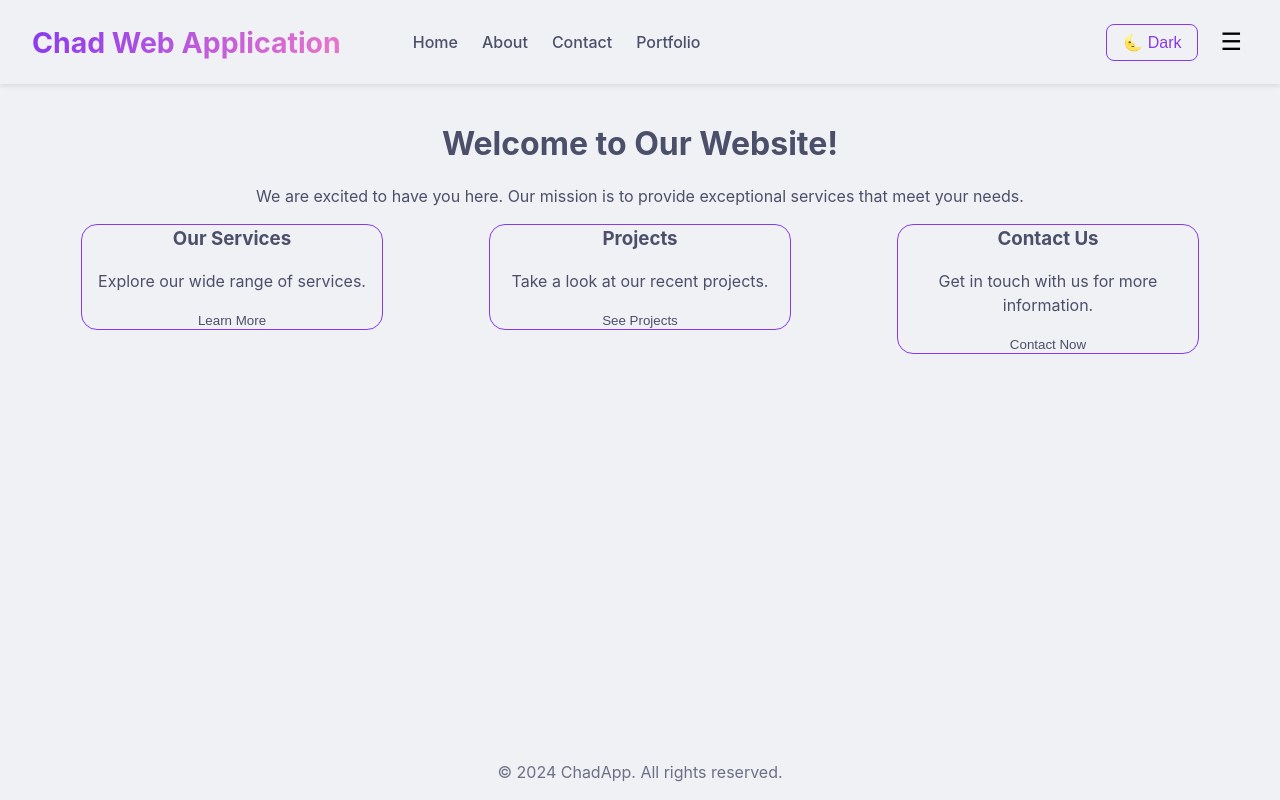
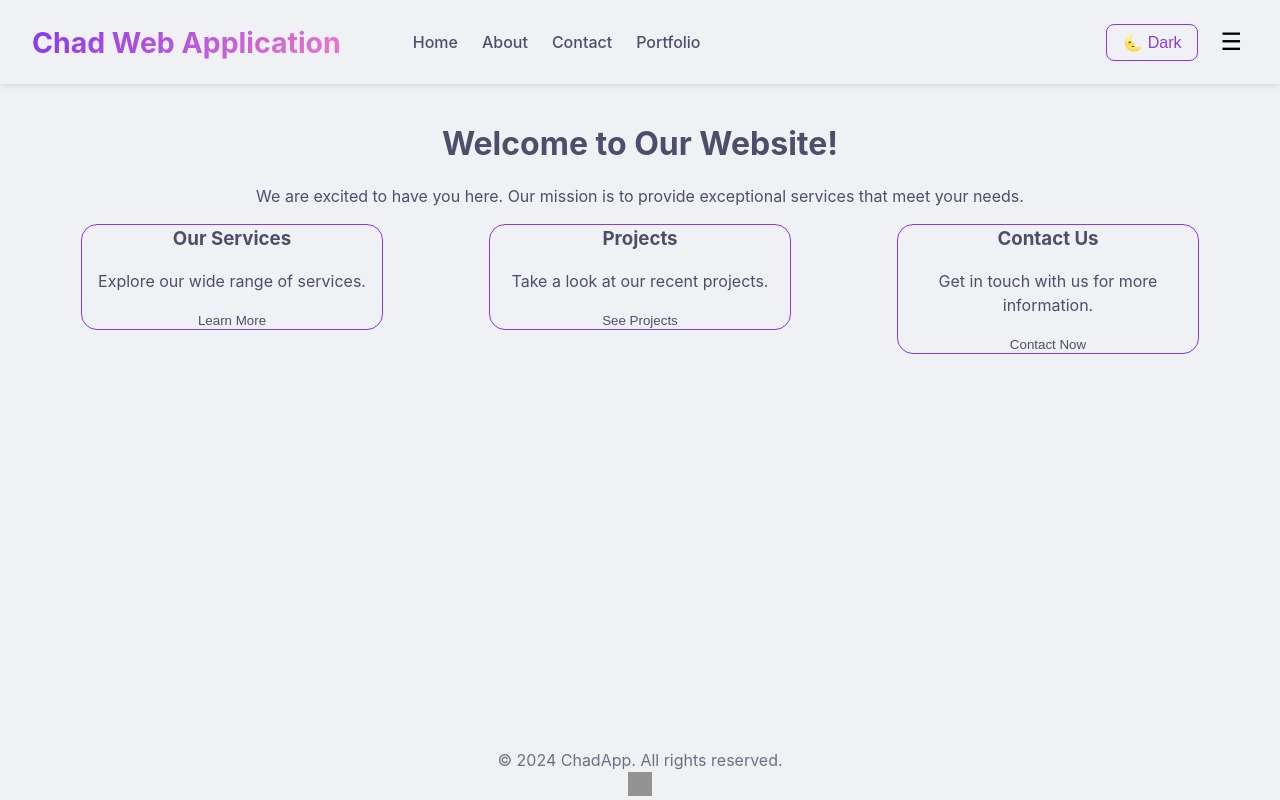
Before and after one commit to R-udren/Chad-App, a Vue app: page / in a window 1280 px wide. Built offline with nearby package versions, Linux system fonts and the light colour scheme; grey boxes are pictures that could not be loaded.

Commit message:
Added links and made footer bg darker

```diff
--- a/src/components/Footer.vue
+++ b/src/components/Footer.vue
@@ -6,18 +6,38 @@
   <footer class="app-footer">
     <div class="footer-content">
       <p>&copy; 2024 ChadApp. All rights reserved.</p>
+      <div class="links">
+        <a href="https://github.com/R-udren" target="_blank" rel="noopener noreferrer">
+          <img src="../assets/github.svg" alt="Github"/>
+        </a>
+      </div>
     </div>
   </footer>
 </template>
 
 <style scoped>
-footer {
+.footer-content {
   text-align: center;
   padding-top: var(--spacing);
-  background-color: var(--background);
+  background-color: var(--second-background);
   color: var(--subtext);
   position: absolute;
   width: 100%;
   bottom: 0;
+  transition: background-color 0.3s ease, color 0.3s ease;
+}
+
+.footer-content p {
+  margin: 0;
+}
+
+.footer-content .links img {
+  width: 24px;
+  height: 24px;
+  filter: invert(0.2);
+}
+
+.footer-content .links a {
+  margin: 0 0.5rem;
 }
 </style>
```
